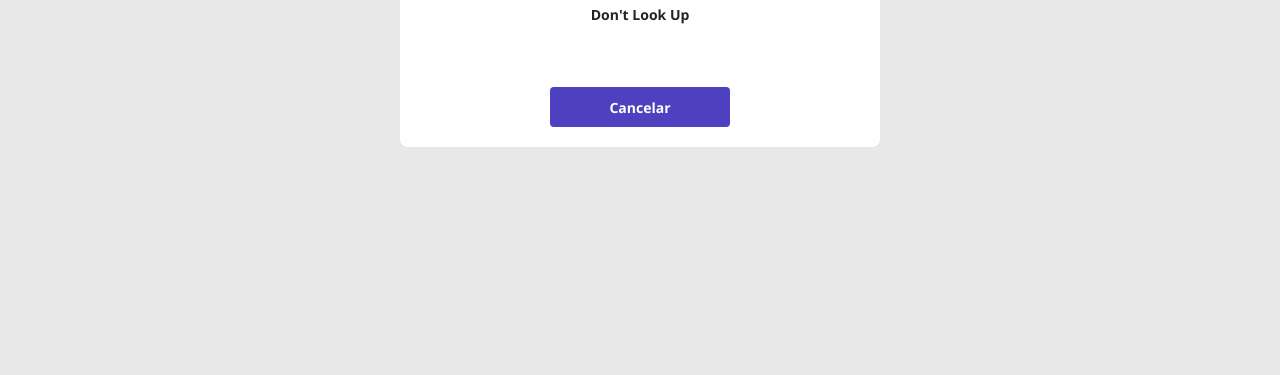
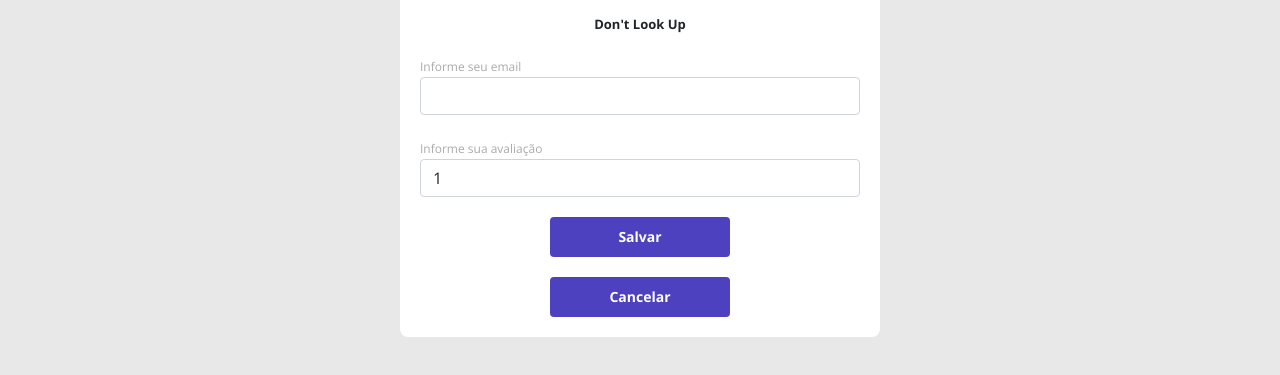
Before and after one commit to lucas4dev/DSmovie, a plain HTML site: page form.html in a window 1280 px wide. Shown: the part 463-838 px from the top of the page. Before the commit the page ends 800 px from the top, so only its background shows below. Drawn offline with nearby package versions, Linux system fonts and the light colour scheme.

Commit message:
Formulário Parte 2

```diff
--- a/css/styles.css
+++ b/css/styles.css
@@ -4,6 +4,8 @@
     --text-gray: #4a4a4a;
     --color-primary: #4D41C0;
     --white: #fff;
+    --text-light-gray: #AAAAAA;
+
 }
 
 *{
@@ -104,6 +106,7 @@ a, a:hover{
     align-items: center;
     justify-content: center;
     border-radius: 4px;
+    border: 0;
 
 }
 
@@ -111,3 +114,41 @@ a, a:hover{
     padding: 40px 0;
     max-width: 480px;
 }
+
+.dsmovie-form-description{
+    background-color: var(--white);
+    padding: 20px;
+    display: flex;
+    flex-direction: column;
+    align-items: center;
+    border-radius: 0 0 8px 8px;
+}
+
+.dsmovie-form {
+    width: 100%;
+
+}
+
+.dsmovie-form-description h3{
+
+    font-size: 13px;
+    font-weight: 700;
+    margin-bottom: 20px;
+}
+
+.dsmovie-form-group{
+    margin-bottom: 20px;
+}
+
+.dsmovie-form-group label{
+    font-size: 12px;
+    color: var(--text-light-gray);
+}
+
+.dsmovie-form-button-container{
+    height: 100px;
+    display: flex;
+    flex-direction: column;
+    align-items: center;
+    justify-content: space-between;
+}
--- a/form.html
+++ b/form.html
@@ -33,9 +33,32 @@
                     <div class="dsmovie-card">
                         <img src="https://www.themoviedb.org/t/p/original/abG9ldrNqSEoguBsi9hmnjusJ0.jpg"
                             alt="Don't look up">
-                        <div class="dsmovie-card-description">
+                        <div class="dsmovie-form-description">
                             <h3>Don't Look Up</h3>
-                            <a class="dsmovie-button" href="index.html">Cancelar</a>
+
+                            <form class="dsmovie-form">
+                                <div class="form-group dsmovie-form-group">
+                                    <label for="email"> Informe seu email</label>
+                                    <input class="form-control" type="email" id="email">
+                                </div>
+                                <div class="form-group dsmovie-form-group">
+                                    <label for="score">Informe sua avaliação</label>
+                                    <select class="form-control" name="score" id="score">
+                                        <option value="1">1</option>
+                                        <option value="2">2</option>
+                                        <option value="3">3</option>
+                                        <option value="4">4</option>
+                                        <option value="5">5</option>
+                                    </select>
+                                </div>
+                                <div class="dsmovie-form-button-container">
+                                    <button class="dsmovie-button" type ="submit">Salvar</button>
+                                    <a class="dsmovie-button" href="index.html">Cancelar</a>
+                                </div>
+
+                            </form>
+
+
                         </div>
                     </div>
                 </div>
```
